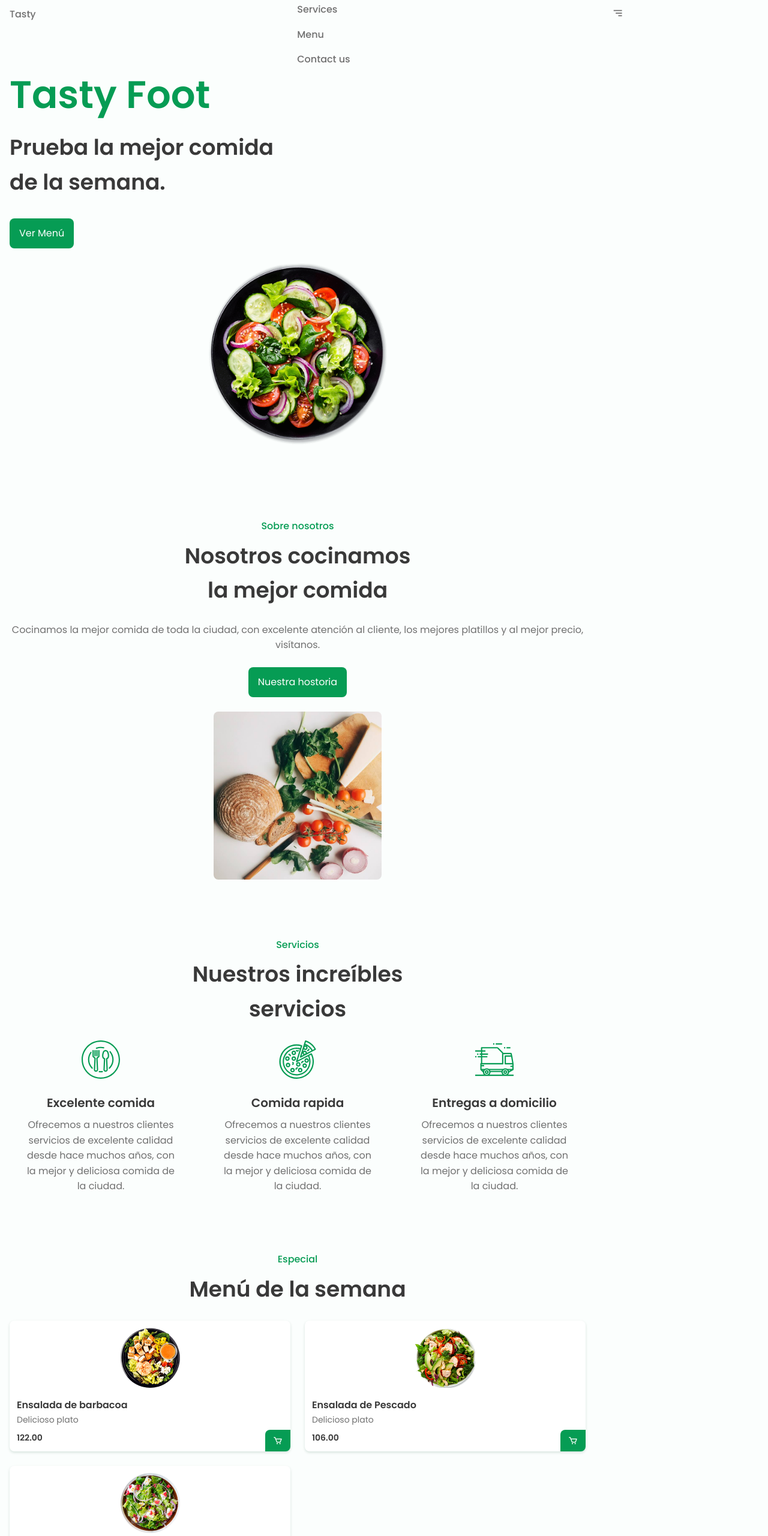
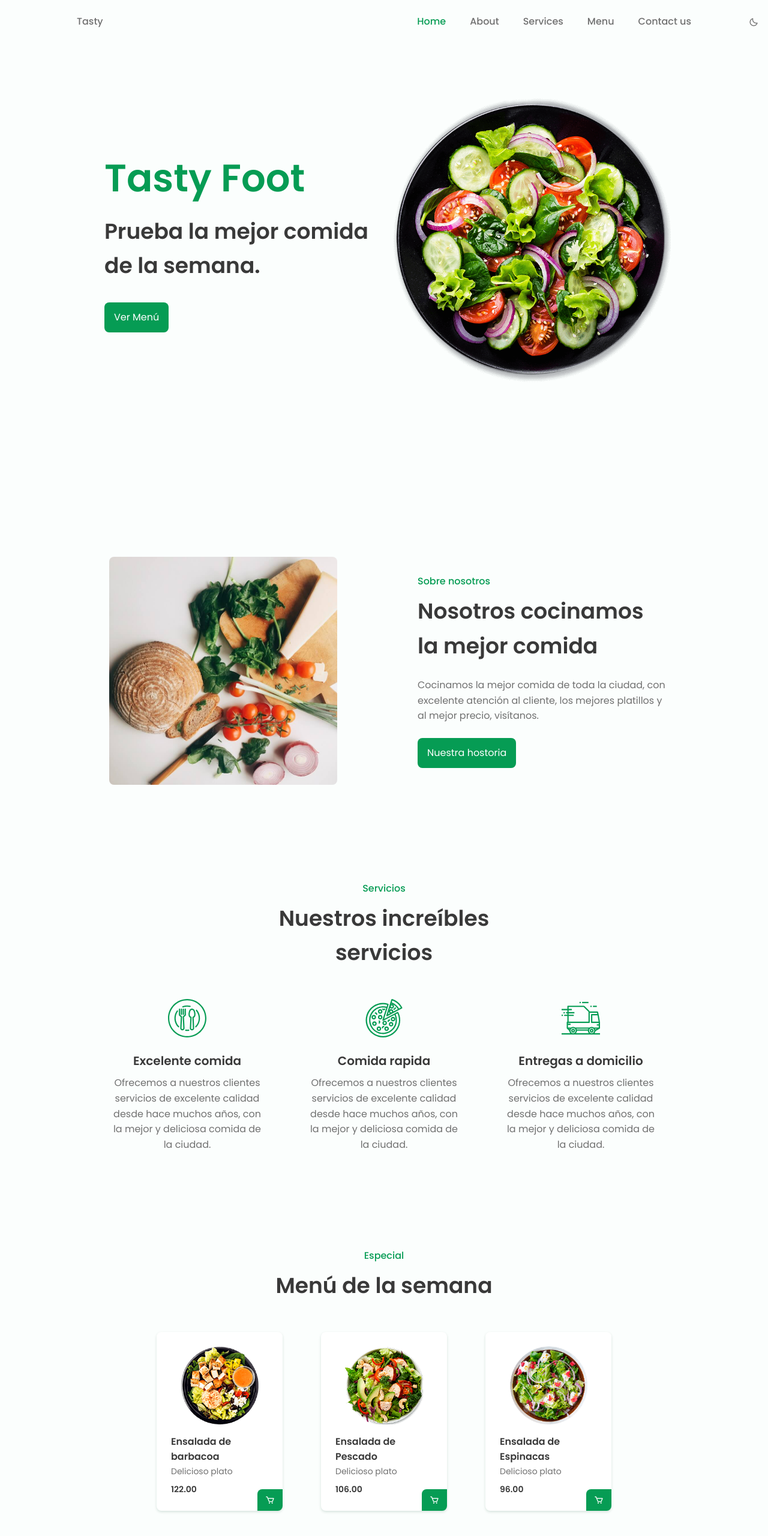
Before and after one commit to tonatiujsanchez/Tasty-Food, a plain HTML site: page index.html in a window 1280 px wide. Shown: the top 2560 px of the page at 60% size. Drawn offline with nearby package versions, Linux system fonts and the light colour scheme.

Commit message:
Diseño desktop terminado

```diff
--- a/assets/css/styles.css
+++ b/assets/css/styles.css
@@ -63,6 +63,27 @@
 html{
     scroll-behavior: smooth;
 }
+
+
+/*========== Variables Dark theme ==========*/
+body.dark-theme{
+    --title-color: #F1F3F2;
+    --text-color: #C7D1CC;
+    --body-color: #1D2521;
+    --container-color: #27302C;
+}
+
+/*========== Variables Dark theme ==========*/
+.change-theme{
+    position: absolute;
+    right: 1rem;
+    top: 1.8rem;
+    color: var(--text-color);
+    font-size: 1rem;
+    cursor: pointer;
+}
+
+
 
 body{
     margin: var(--header-height) 0 0 0;
@@ -410,3 +431,96 @@ img{
     color: var(--text-color-light);
     margin-top: 3.5rem;
 }
+
+
+/*========== MEDIA QUERIES ==========*/
+@media screen and (min-width: 576px) {
+    .home__container,
+    .about_container,
+    .app__container{
+        grid-template-columns: repeat(2, 1fr);
+        align-items: center;
+    }
+    .about__data, .about__initial,
+    .app__data, .app__initial,
+    .contact__container, .contact__initial{
+        text-align: initial;
+    }
+    .about__img,
+    .app__img{
+        width: 380px;
+        order: -1;
+    }
+    .contact__container{
+        grid-template-columns: 1.75fr 1fr;
+        align-items: center;
+    }
+    .contact__button{
+        justify-self: center;
+    }
+}
+
+
+@media screen and (min-width: 768px) {
+    body{
+        margin: 0;
+    }
+    .section{
+        padding-top: 8rem;
+    }
+
+    .nav{
+        height: calc(var(--header-height) + 1.5rem);
+    }
+    .nav__list{
+        display: flex;
+    }
+    .nav__item{
+        margin-left: var(--mb-5);
+        padding-bottom: 0;
+    }
+    .nav__toggle{
+        display: none;
+    }
+
+    .home__container{
+        height: 100vh;
+        justify-items: center;
+    }
+
+    .services__container,
+    .menu__container{
+        margin-top: var(--mb-6);
+    }
+    .menu__container{
+        grid-template-columns: repeat(3, 210px);
+        column-gap: 4rem;
+    }
+    .menu__content{
+        padding: 1.5rem;
+    }
+    .menu__img{
+        width: 130px;
+    }
+
+    .app__store{
+        margin: 0 var(--mb-1) 0 0;
+    }
+}
+
+
+@media screen and (min-width: 960px) {
+    .bd-container{
+        margin-left: auto;
+        margin-right: auto;
+    }
+
+    .home__img{
+        width: 500px;
+    }
+
+    .about_container,
+    .app__container{
+        column-gap: 7rem;
+    }
+}
--- a/assets/js/main.js
+++ b/assets/js/main.js
@@ -51,6 +51,7 @@ const scrollActive = ()=>{
 }
 window.addEventListener('scroll', scrollActive);
 
+
 /* === === Cambiar la apariencia del Header al hacer scroll === === */
 const scrollHeader = ()=>{
     const nav = document.getElementById('header');
@@ -64,7 +65,6 @@ window.addEventListener('scroll', scrollHeader);
 
 
 /* === === Mostrar/Ocultar boton para volver arriba === === */
-
 const showScrollTop = ()=>{
     const scrollTop = document.getElementById('scroll-top');
 
@@ -75,3 +75,12 @@ const showScrollTop = ()=>{
     }
 }
 window.addEventListener('scroll', showScrollTop);
+
+
+/* === === Dark Theme === === */
+const themeButton = document.getElementById('theme-button');
+const darkTheme = 'dark-theme';
+
+themeButton.addEventListener('click', ()=>{
+    document.body.classList.toggle(darkTheme);
+});
--- a/index.html
+++ b/index.html
@@ -31,6 +31,8 @@
                     <li class="nav__item"><a href="#services" class="nav__link">Services</a></li>
                     <li class="nav__item"><a href="#menu" class="nav__link">Menu</a></li>
                     <li class="nav__item"><a href="#contact" class="nav__link">Contact us</a></li>
+
+                    <li><i class='bx bx-moon change-theme' id="theme-button"></i></li>
                 </ul>
             </div>
             <div class="nav__toggle" id="nav-toggle">
@@ -58,8 +60,8 @@
         <section class="about section bd-container" id="about">
             <div class="about_container bd-grid">
                 <div class="about__data">
-                    <span class="section-subtitle">Sobre nosotros</span>
-                    <h2 class="section-title">Nosotros cocinamos <br>la mejor comida</h2>
+                    <span class="section-subtitle about__initial">Sobre nosotros</span>
+                    <h2 class="section-title about__initial">Nosotros cocinamos <br>la mejor comida</h2>
                     <p class="about__description">Cocinamos la mejor comida de toda la ciudad, con excelente atención al cliente, los mejores platillos y al mejor precio, visítanos.</p>
                     <a href="#" class="button">Nuestra hostoria</a>
                 </div>
@@ -390,8 +392,8 @@
          <section class="app section bd-container">
             <div class="app__container bd-grid">
                 <div class="app__data">
-                    <span class="section-subtitle">Nuestra App</span>
-                    <h2 class="section-title">Nuestra App disponible</h2>
+                    <span class="section-subtitle app__initial">Nuestra App</span>
+                    <h2 class="section-title app__initial">Nuestra App disponible</h2>
                     <p class="app__description">
                         Encuentra nuestra aplicación y descárgala, puedes hacer reservas, pedidos de comida, ver tus entregas en camino y mucho más.
                     </p>
@@ -413,8 +415,8 @@
          <section class="contact section bd-container" id="contact">
              <div class="contact__container bd-grid">
                 <div class="contact__data">
-                    <span class="section-subtitle">Hablemos</span>
-                    <h2 class="section-title">Contactanos</h2>
+                    <span class="section-subtitle contact__initial">Hablemos</span>
+                    <h2 class="section-title contact__initial">Contactanos</h2>
                     <p class="contact__description">
                         Si quieres reservar mesa en nuestro restaurante, contáctanos y te atenderemos rápidamente, con nuestro servicio de chat 24/7.
                     </p>
```
